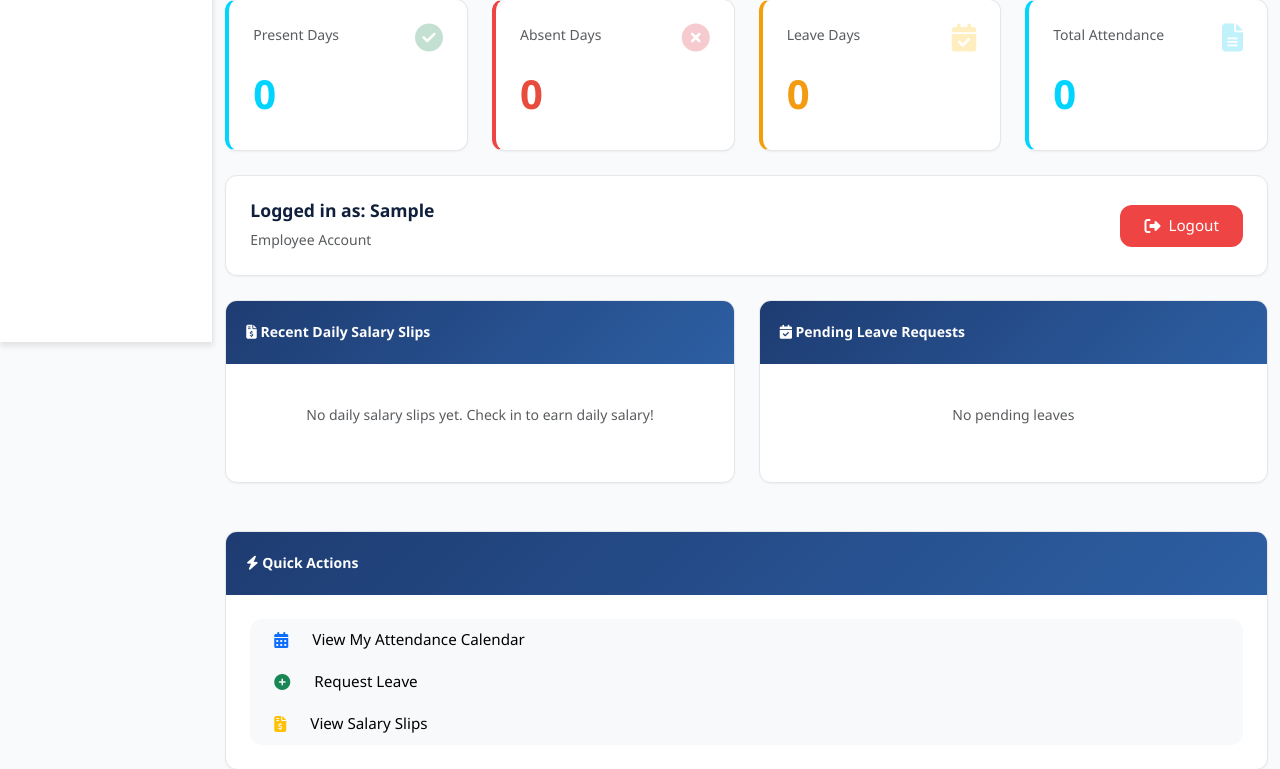
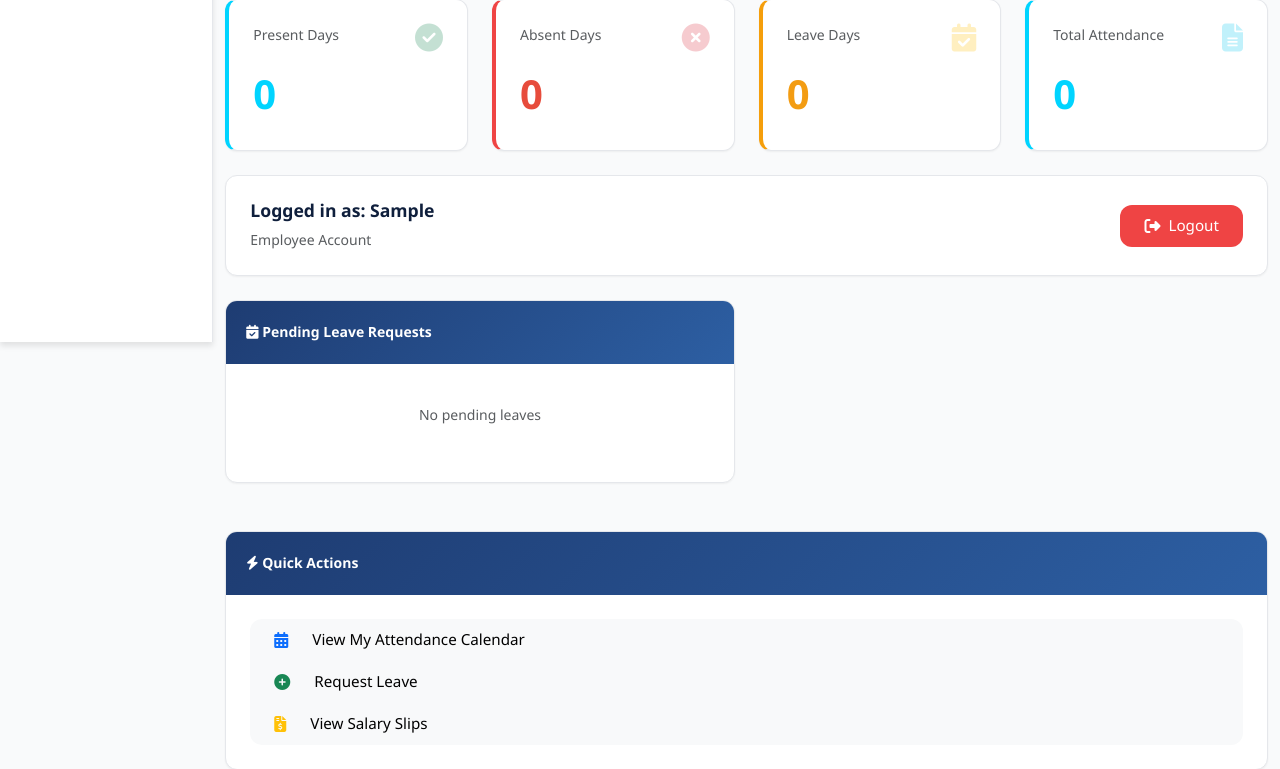
Before and after one commit to renjenbike/singam, a Django app: page /employee-dashboard/ in a window 1280 px wide. Shown: the part 541-1310 px from the top of the page. Run offline with Django 5.2, Linux system fonts and the light colour scheme; a user stored in the database is signed in; tables that the repository leaves empty hold one stand-in row (values such as "Sample post").

Commit message:
Final Final Final Project

```diff
--- a/garments/gate/views.py
+++ b/garments/gate/views.py
@@ -811,9 +811,27 @@ def employee_salary_structure(request):
         from django.contrib import messages
         messages.info(request, 'Your salary structure has not been created yet. Please contact the admin.')
 
+    # Get current month's total days
+    from django.utils import timezone
+    from decimal import Decimal
+    import calendar
+
+    today = timezone.now()
+    total_days_in_month = calendar.monthrange(today.year, today.month)[1]
+
+    # Calculate net salary if salary structure exists
+    net_salary = Decimal('0')
+    daily_salary = Decimal('0')
+    if salary_structure:
+        net_salary = Decimal(str(salary_structure.gross_salary)) - Decimal(str(salary_structure.total_deductions))
+        daily_salary = net_salary / Decimal(str(total_days_in_month))
+
     context = {
         'employee': employee,
         'salary_structure': salary_structure,
+        'net_salary': net_salary,
+        'daily_salary': daily_salary,
+        'total_days_in_month': total_days_in_month,
     }
     return render(request, 'gate/employee_salary_structure.html', context)
 
--- a/garments/templates/gate/employee_dashboard.html
+++ b/garments/templates/gate/employee_dashboard.html
@@ -161,56 +161,6 @@
 
 <!-- Main Content Row -->
 <div class="row">
-    <!-- Daily Salary Slips -->
-    <div class="col-lg-6">
-        <div class="card mb-4">
-            <div class="card-header">
-                <i class="fas fa-file-invoice-dollar"></i> Recent Daily Salary Slips
-            </div>
-            <div class="card-body">
-                {% if monthly_salary_slips %}
-                    <div class="table-responsive">
-                        <table class="table table-sm">
-                            <thead>
-                                <tr>
-                                    <th>Date</th>
-                                    <th>Status</th>
-                                    <th>Daily Salary</th>
-                                </tr>
-                            </thead>
-                            <tbody>
-                                {% for slip in monthly_salary_slips|dictsort:"-date"|slice:":5" %}
-                                <tr>
-                                    <td><strong>{{ slip.date|date:"d M" }}</strong></td>
-                                    <td>
-                                        {% if slip.attendance %}
-                                            {% if slip.attendance.status == 'P' %}
-                                                <span class="badge bg-success">Present</span>
-                                            {% elif slip.attendance.status == 'A' %}
-                                                <span class="badge bg-danger">Absent</span>
-                                            {% else %}
-                                                <span class="badge bg-warning">{{ slip.attendance.get_status_display }}</span>
-                                            {% endif %}
-                                        {% else %}
-                                            <span class="badge bg-secondary">N/A</span>
-                                        {% endif %}
-                                    </td>
-                                    <td><strong class="text-success">₹{{ slip.daily_salary|floatformat:2 }}</strong></td>
-                                </tr>
-                                {% endfor %}
-                            </tbody>
-                        </table>
-                    </div>
-                    <a href="{% url 'employee_daily_salary_slips' %}" class="btn btn-sm btn-primary mt-3">
-                        <i class="fas fa-arrow-right"></i> View All Daily Slips
-                    </a>
-                {% else %}
-                    <p class="text-muted text-center py-3">No daily salary slips yet. Check in to earn daily salary!</p>
-                {% endif %}
-            </div>
-        </div>
-    </div>
-
     <!-- Pending Leaves -->
     <div class="col-lg-6">
         <div class="card mb-4">
```
Also changed, not shown: garments/templates/gate/employee_salary_structure.html (+12 -7 lines).
